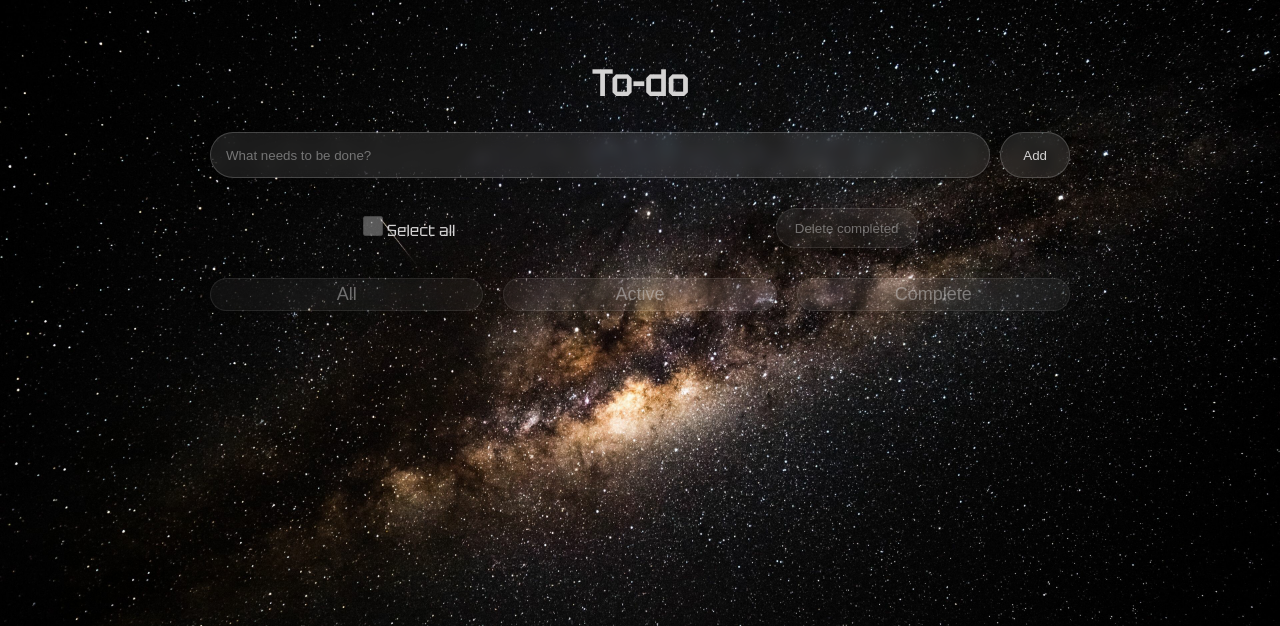
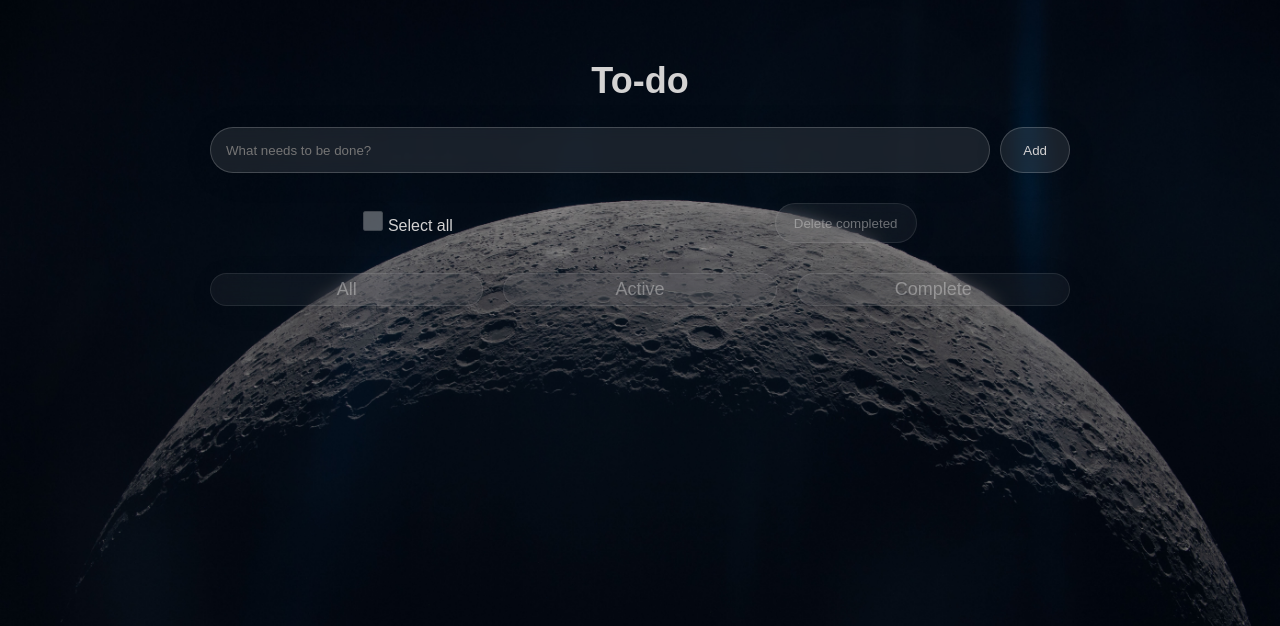
Before and after one commit to rysachort/chiefkif, a PHP site: page / in a window 1280 px wide. Shown: the top 626 px of the page. Run offline with PHP 8.4, Linux system fonts and the light colour scheme; some web fonts are replaced.

Commit message:
change img

```diff
--- a/frontend/main.js
+++ b/frontend/main.js
@@ -162,7 +162,7 @@ const howManyPages = () => {
 };
 
 const startPage = () => {
-    const startPageNum = (currentPage - 1) * 5;
+    const startPageNum = (currentPage - 1) * countInOnePage;
     const endPageNum = startPageNum + countInOnePage;
     return getFilteredTasks().slice(startPageNum, endPageNum);
 };
--- a/frontend/style.css
+++ b/frontend/style.css
@@ -12,12 +12,14 @@
     body {
       font-family: fl, sans-serif;
       color: #d3d2d2;
-      background: #a5a5a5;
-      background: url(./img/25039-3840x2160-desktop-4k-milky-way-wallpaper-image.jpg);
+      background: #2f2e2e;
+      background: url(./img/99px_ru_wallpaper_379615_luna_krupnim_planom_s_kraterami_na_fone_kosmosa.jpg);
       background-size: cover;
-      width: 100%;
-      height: 100%;
+      min-height: 100hv;
+      margin: 0;
       background-repeat: no-repeat;
+      background-position: center;
+      background-attachment: fixed;
     }
 
     .todo {
```
Also changed, not shown: frontend/fonts/Tektur-Regular.ttf (deleted), frontend/img/25039-3840x2160-desktop-4k-milky-way-wallpaper-image.jpg (deleted), frontend/img/68c42465f60f9572989142c8cbccbd13.jpg (added), frontend/img/99px_ru_wallpaper_379615_luna_krupnim_planom_s_kraterami_na_fone_kosmosa.jpg (added).
